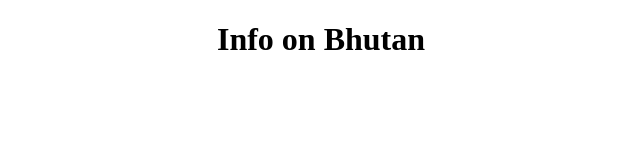
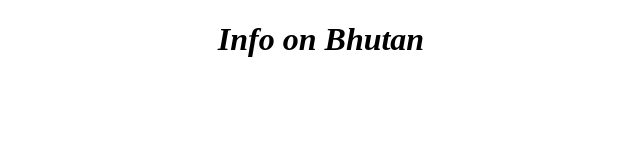
Before and after one commit to DevNotHacker/BhutanInfo, a plain HTML site: page index.html in a window 1280 px wide. Shown: the full height of the page, 319-959 px from the left. Drawn offline with Linux system fonts and the light colour scheme.

Commit message:
Added italics

```diff
--- a/index.html
+++ b/index.html
@@ -5,10 +5,11 @@
     <title>Bhutan Information</title>
   </head>
   <body>
-    <center><h1>Info on Bhutan</h1></center>
+    <center><h1><em>Info on Bhutan</em></h1></center>
     <script>
       try {
         console.log(matchMedia)
+        console.clear()
       } catch {
         console.error("matchMedia does not exist.")
       }
```
